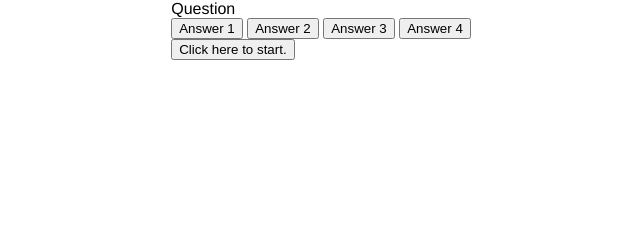
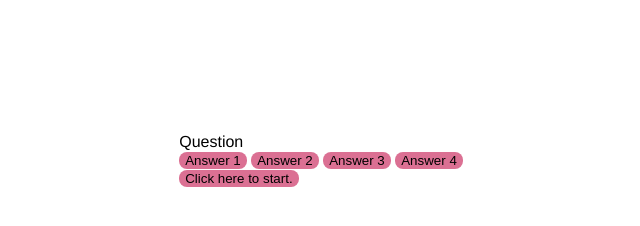
Before and after one commit to jadavianett/Code-Quiz, a plain HTML site: page index.html in a window 1280 px wide. Shown: the whole page, without its empty margins (319-959 px from the left). Drawn offline with Linux system fonts and the light colour scheme.

Commit message:
added button styling

```diff
--- a/style.css
+++ b/style.css
@@ -6,5 +6,14 @@ body {
     align-items: center;
     padding: 0;
     margin: 0;
+    height: 40vh;
+    width: 100vw;
+}
+
+button {
+    background-color: palevioletred;
+    border-radius: 8px;
+    transition-duration: 0.4s;
+    border-style: hidden;
 
 }
```
